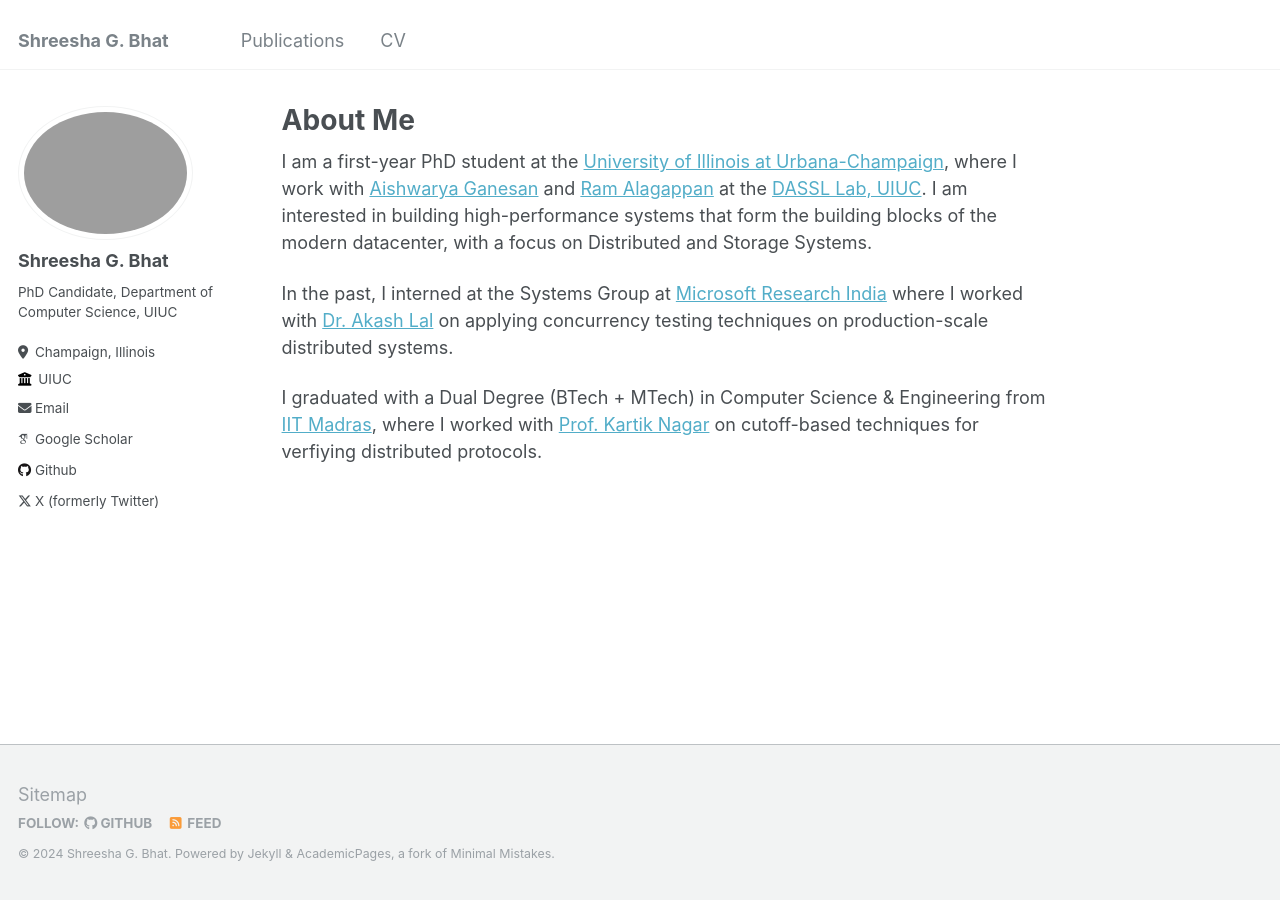
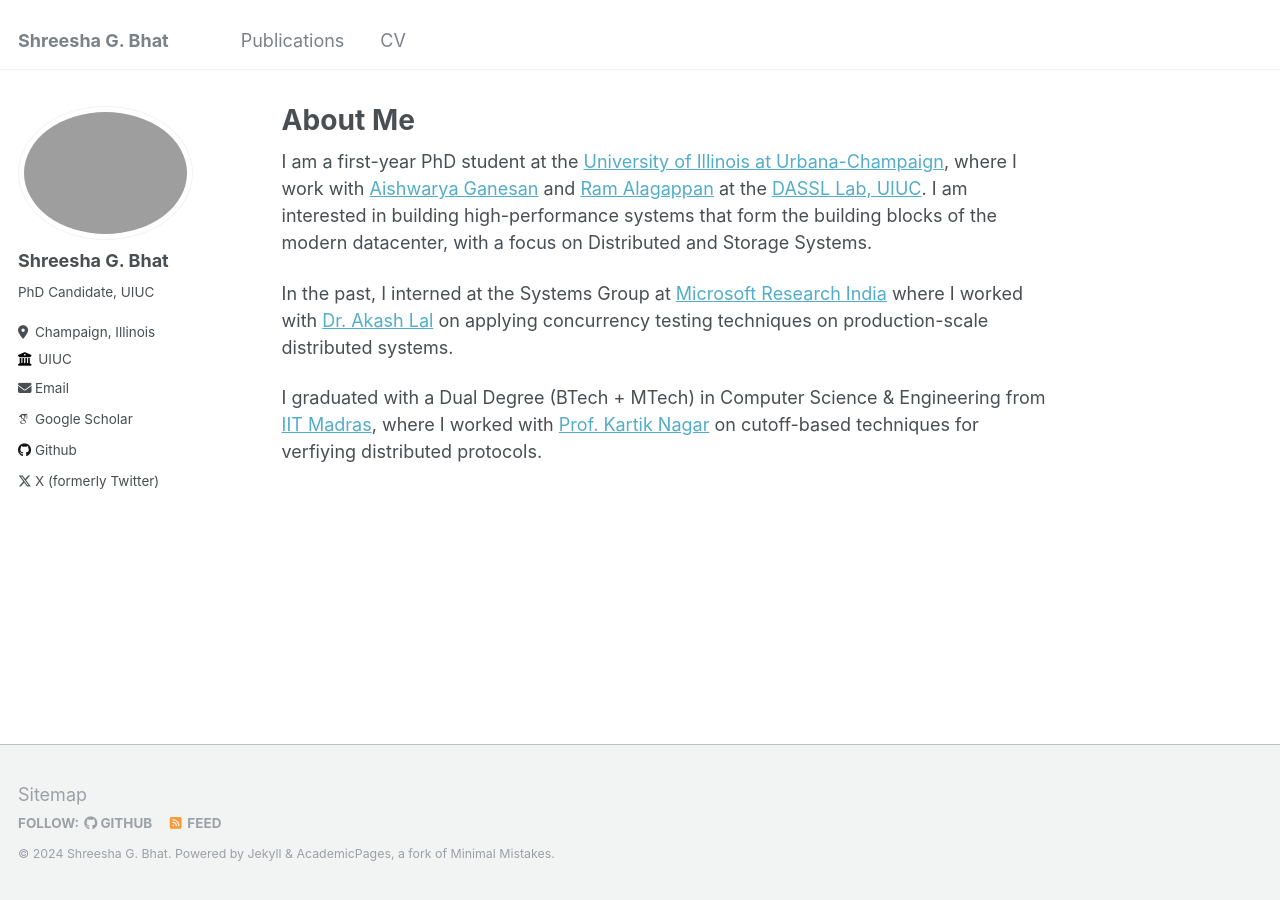
Before and after one commit to shreesha00/personal-website, a Jekyll site: the page built from _pages/about.md, in a window 1280 px wide. Built offline with Jekyll 4.4.1, drawn with Linux system fonts in a browser that asks for light colours; some web fonts are replaced.

Commit message:
Update _config.yml

```diff
--- a/_config.yml
+++ b/_config.yml
@@ -24,7 +24,7 @@ author:
   avatar: "profile.jpg"
   name: "Shreesha G. Bhat"
   pronouns: # example: "she/her"
-  bio: "PhD Candidate, Department of Computer Science, UIUC"
+  bio: "PhD Candidate, UIUC"
   location: "Champaign, Illinois"
   employer: "UIUC"
   uri: # URL
```
